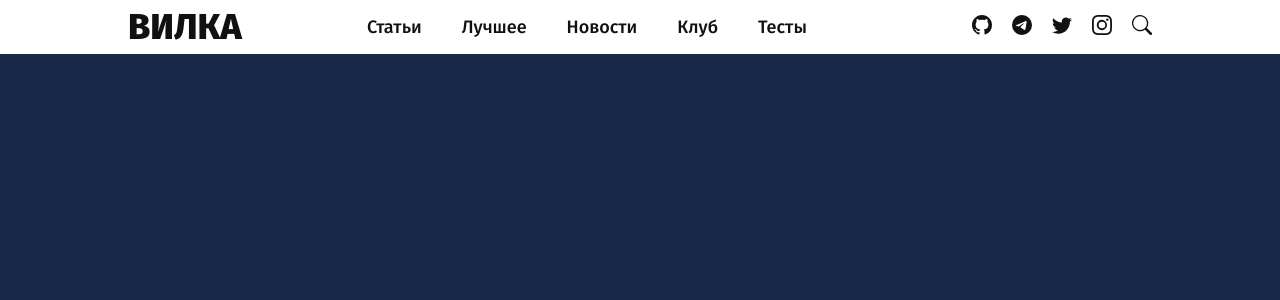
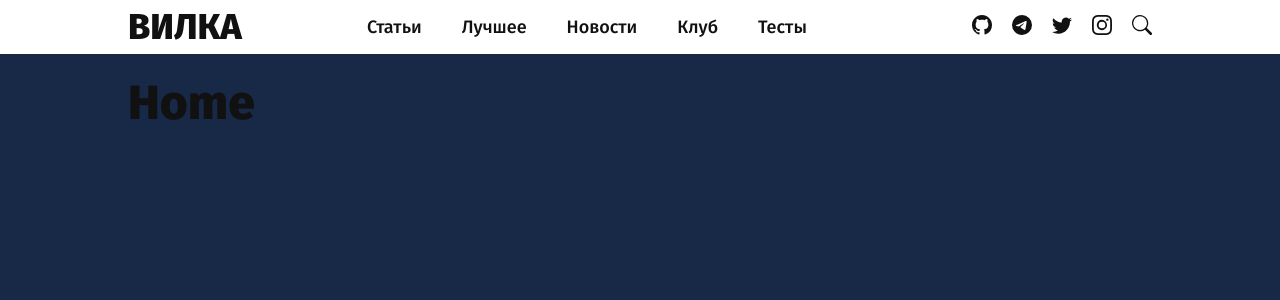
Before and after one commit to koustakken/fork-media, a React (Create React App) app: page / in a window 1280 px wide. Shown: the top 300 px of the page. Built offline with nearby package versions, Linux system fonts and the light colour scheme.

Commit message:
some more

```diff
--- a/package.json
+++ b/package.json
@@ -9,6 +9,7 @@
     "react": "^18.2.0",
     "react-dom": "^18.2.0",
     "react-icons": "^4.4.0",
+    "react-router-dom": "^6.3.0",
     "react-scripts": "5.0.1",
     "sass": "^1.54.3",
     "web-vitals": "^2.1.4"
--- a/public/index.html
+++ b/public/index.html
@@ -27,7 +27,7 @@
       href="https://fonts.googleapis.com/css2?family=Fira+Sans:wght@300;400;500;800&family=Playfair+Display&display=swap"
       rel="stylesheet"
     />
-    <title>React App</title>
+    <title>Вилка - ежедневное чтение голодного человека</title>
   </head>
   <body>
     <noscript>You need to enable JavaScript to run this app.</noscript>
--- a/src/App.js
+++ b/src/App.js
@@ -1,5 +1,9 @@
+import { Routes, Route } from 'react-router-dom';
 //components
 import Header from './components/Header';
+//pages
+import Home from './pages/home';
+import Page404 from './pages/Page404';
 //scss
 import './scss/app.scss';
 
@@ -7,6 +11,12 @@ function App() {
   return (
     <div className="App">
       <Header />
+      <div className="wrapper">
+        <Routes>
+          <Route path="/" element={<Home />} />
+          <Route path="*" element={<Page404 />} />
+        </Routes>
+      </div>
     </div>
   );
 }
--- a/src/index.js
+++ b/src/index.js
@@ -1,11 +1,12 @@
 import React from 'react';
 import ReactDOM from 'react-dom/client';
+import { BrowserRouter } from 'react-router-dom';
 import './index.css';
 import App from './App';
 
 const root = ReactDOM.createRoot(document.getElementById('root'));
 root.render(
-  <React.StrictMode>
+  <BrowserRouter>
     <App />
-  </React.StrictMode>,
+  </BrowserRouter>,
 );
--- /dev/null
+++ b/src/pages/Page404.jsx
@@ -0,0 +1,5 @@
+import React from 'react';
+
+export default function Page404() {
+  return <div>Page404</div>;
+}
--- /dev/null
+++ b/src/pages/home.jsx
@@ -0,0 +1,5 @@
+import React from 'react';
+
+export default function Home() {
+  return <h1>Home</h1>;
+}
--- a/src/scss/app.scss
+++ b/src/scss/app.scss
@@ -3,3 +3,8 @@
 body {
   background: #182847;
 }
+.wrapper {
+  width: 80%;
+  margin: 0 auto;
+  margin-top: 20px;
+}
```
Also changed, not shown: 2 other files (tests, documents, lock files or other folders).
